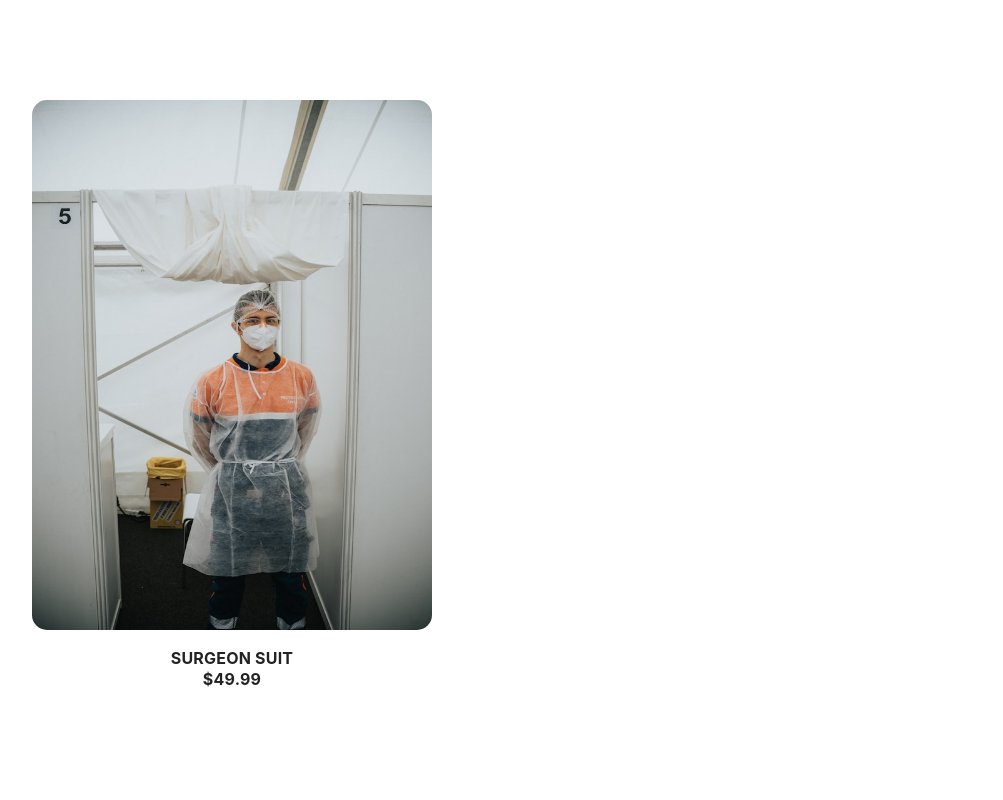
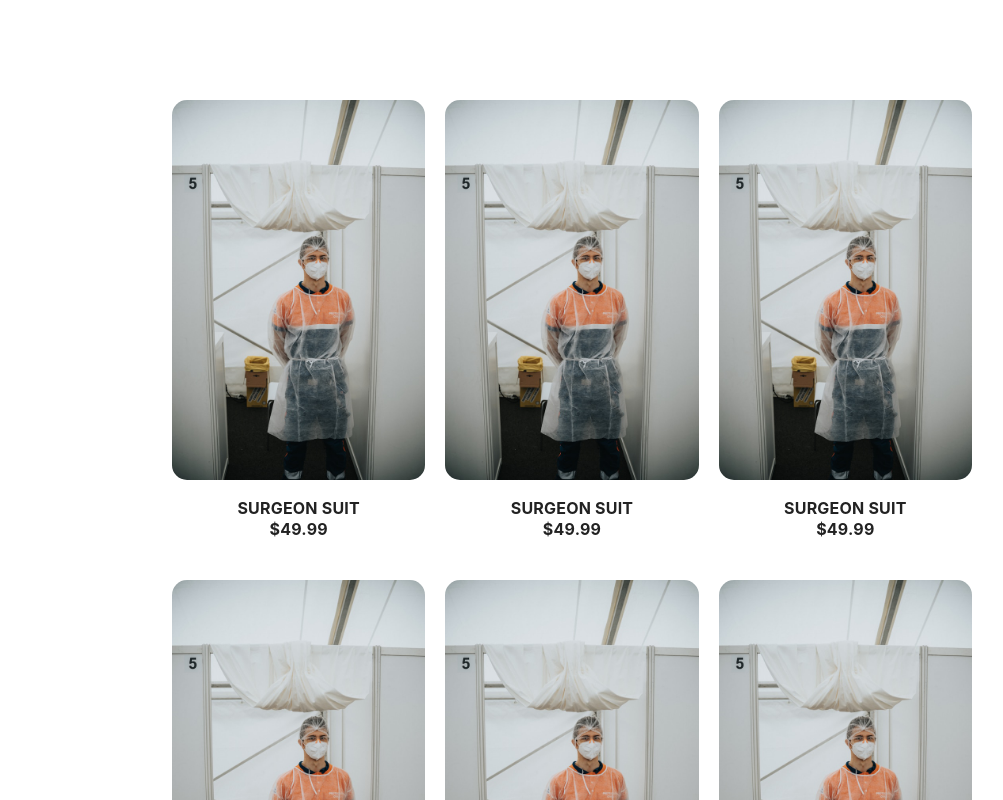
Before and after one commit to Lexodd-Hypernova/dresscode-ecom-, a React (Vite) app: page / in a window 1280 px wide. Shown: the top 800 px of the page, without its empty margins (68-1071 px from the left). Built offline with nearby package versions, Linux system fonts and the light colour scheme.

Commit message:
Add product section layout

```diff
--- a/src/components/Card.jsx
+++ b/src/components/Card.jsx
@@ -1,17 +1,57 @@
-import React from "react";
+import React, { useEffect, useState } from "react";
 import './card.css';
 import CardImage from '../assets/card.jpg';
 
 const Card = () => {
+  const [cardsData, setCardsData] = useState([]);
+
+  // Assuming fetchData function fetches data from an API
+  const fetchData = async () => {
+    try {
+      // Fetch data from API
+      // const response = await fetch('API_URL');
+      // const data = await response.json();
+
+      // Sample data for demonstration
+      const data = [
+        { id: 1, imageUrl: CardImage, title: 'SURGEON SUIT', price: '$49.99' },
+        { id: 2, imageUrl: CardImage, title: 'SURGEON SUIT', price: '$49.99' },
+        { id: 3, imageUrl: CardImage, title: 'SURGEON SUIT', price: '$49.99' },
+        { id: 4, imageUrl: CardImage, title: 'SURGEON SUIT', price: '$49.99' },
+        { id: 5, imageUrl: CardImage, title: 'SURGEON SUIT', price: '$49.99' },
+        { id: 6, imageUrl: CardImage, title: 'SURGEON SUIT', price: '$49.99' },
+        { id: 7, imageUrl: CardImage, title: 'SURGEON SUIT', price: '$49.99' },
+        { id: 8, imageUrl: CardImage, title: 'SURGEON SUIT', price: '$49.99' },
+        { id: 9, imageUrl: CardImage, title: 'SURGEON SUIT', price: '$49.99' },
+        // Add more data as needed
+      ];
+
+      setCardsData(data);
+    } catch (error) {
+      console.error('Error fetching data:', error);
+    }
+  };
+
+  useEffect(() => {
+    fetchData();
+  }, []); // Fetch data on component mount
+
+
   return (
-    <div className="card">
-        <div className="card-image-sec">
-            <img src={CardImage} alt="Product Image" />
-        </div>
-        <div className="card-details-sec">
-            <p>SURGEON SUIT</p>
-            <p>$49.99</p>
-        </div>
+    <div className="grid-container">
+      <div className="card-grid">
+        {cardsData.map((card, index) => (
+          <div className="card" key={index}>
+            <div className="card-image-sec">
+              <img src={card.imageUrl} alt="Product Image" />
+            </div>
+            <div className="card-details-sec">
+              <p>{card.title}</p>
+              <p>{card.price}</p>
+            </div>
+          </div>
+        ))}
+      </div>
     </div>
   );
 };
--- a/src/components/card.css
+++ b/src/components/card.css
@@ -1,11 +1,27 @@
+.grid-container {
+  display: flex;
+  justify-content: center; /* Aligns children horizontally to the center */
+}
+
+.card-grid {
+  display: grid;
+  grid-template-columns: repeat(
+    3,
+    1fr
+  ); /* Three columns, adjust the width as needed */
+  gap: 30px 20px;
+  justify-content: center; /* Center align the grid */
+  padding: 100px; /* Add padding if necessary */
+}
+
 .card {
-  width: 400px;
-  height: 600px;
+  width: auto;
+  height: 450px;
   display: grid;
-  grid-template-rows: 530px 50px;
+  grid-template-rows: 380px 50px;
   gap: 20px;
   cursor: pointer;
-  margin: 100px;
+  /* margin: 100px; */
   transition: transform 0.3s ease-in;
 }
 
@@ -35,3 +51,23 @@
   letter-spacing: 0.2px;
   text-transform: uppercase;
 }
+
+@media screen and (min-width: 1440px) {
+  .card {
+    width: 350px;
+    height: 600px;
+    display: grid;
+    grid-template-rows: 530px 50px;
+    gap: 20px;
+  }
+}
+
+@media screen and (min-width: 1800px) {
+  .card {
+    width: 400px;
+    height: 650px;
+    display: grid;
+    grid-template-rows: 580px 50px;
+    gap: 20px;
+  }
+}
```
